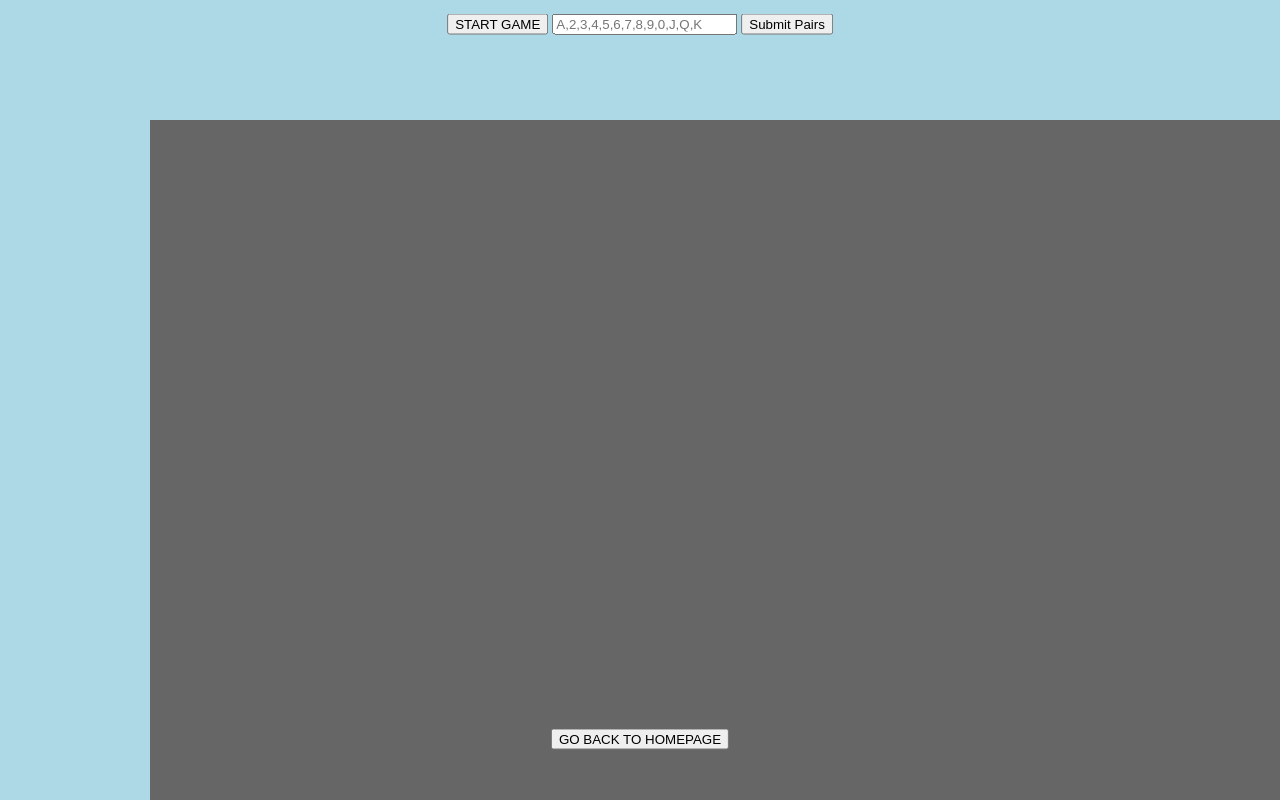
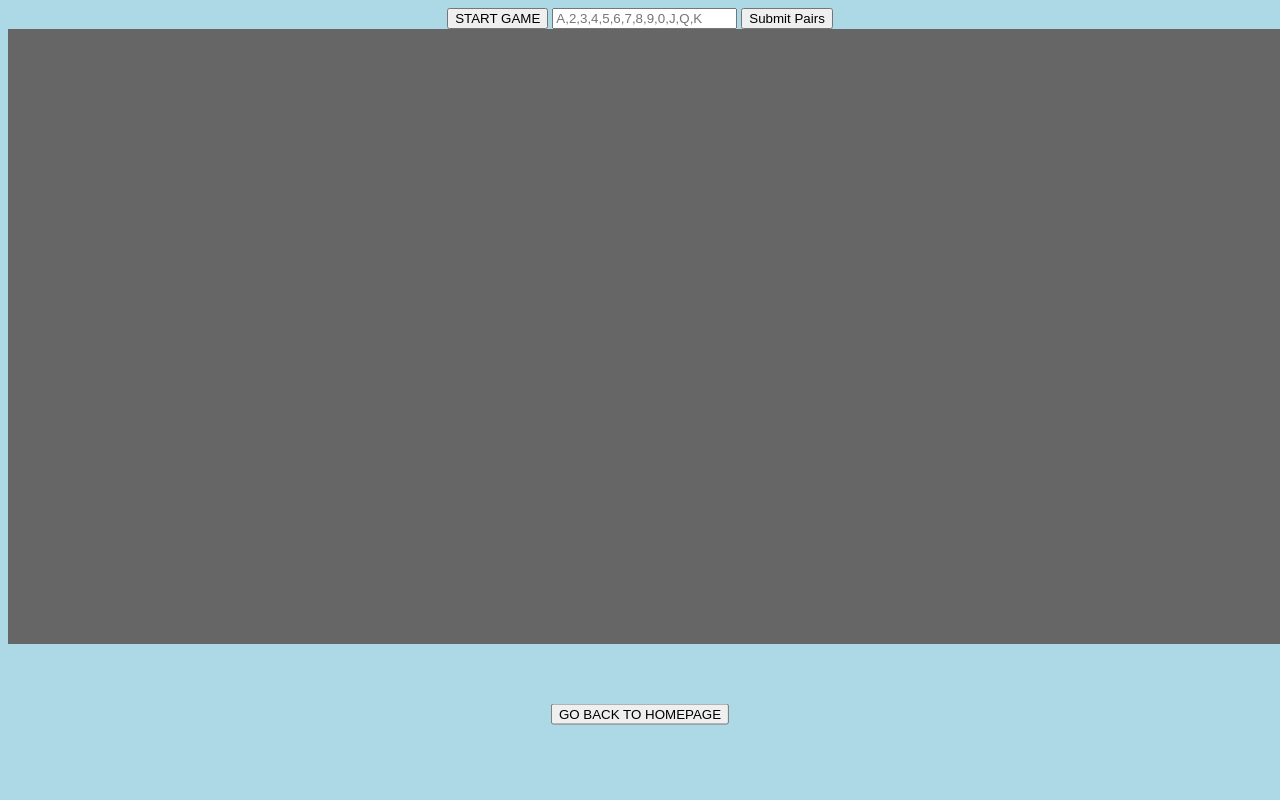
Before and after one commit to s0901527/Card-Game, a plain HTML site: page game.html in a window 1280 px wide. Drawn offline with Linux system fonts and the light colour scheme.

Commit message:
Update game.html

```diff
--- a/game.html
+++ b/game.html
@@ -8,11 +8,6 @@
             }
             div.start{
                 text-align: center;
-                position: absolute;
-                left: 50%;
-                top: 3%;
-                transform: translate(-50%, -50%);
-                margin: 0 auto;
             }
             div.back{
                 text-align: center;
@@ -28,18 +23,19 @@
         <div class="start">
             <button onclick="hehe()" id = "sart">START GAME</button>
             <input type="text" placeholder="A,2,3,4,5,6,7,8,9,0,J,Q,K" id = "form">
-            <button id = "submit">Submit Pairs</button>
+            <button id = "submit" onclick="submit()">Submit Pairs</button>
         </div>
 
         <div class="container" id="board" style="position: absolute;
-        left: 150px;
-        top: 120px;
-        width: 1700px;
-        height: 700px;
+        width: 1520px;
+        height: 615px;
         background-color: #666">
         </div>
 
         <div class="back">
+            <p>
+                &numsp;
+            </p>
             <button onclick="history.back()">
                 GO BACK TO HOMEPAGE
             </button>
```
